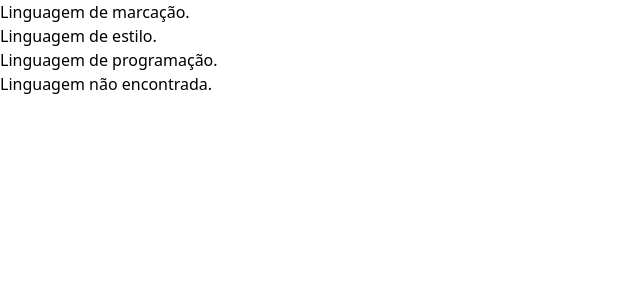
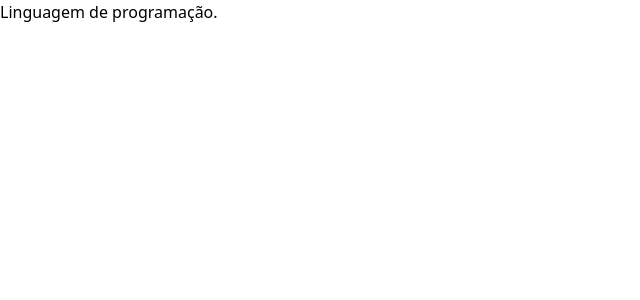
Before and after one commit to Buenohy/angular-basico, an Angular app: page / in a window 1280 px wide. Shown: the top 300 px of the page, without its empty margins (0-640 px from the left). Built offline with nearby package versions, Linux system fonts and the light colour scheme.

Commit message:
feat: switch with componente06

```diff
--- a/src/app/componente06/componente06.html
+++ b/src/app/componente06/componente06.html
@@ -1,6 +1,9 @@
-<div>
-  <p>Linguagem de marcação.</p>
-  <p>Linguagem de estilo.</p>
-  <p>Linguagem de programação.</p>
-  <p>Linguagem não encontrada.</p>
-</div>
+@switch (linguagem){ @case ('HTMl') {
+<p>Linguagem de marcação</p>
+} @case ('CSS') {
+<p>Linguagem de estilo.</p>
+} @case ('JS') {
+<p>Linguagem de programação.</p>
+} @default {
+<p>Linguagem não encontrada.</p>
+} }
--- a/src/app/componente06/componente06.ts
+++ b/src/app/componente06/componente06.ts
@@ -8,5 +8,5 @@ import { Component } from '@angular/core';
 })
 export class Componente06 {
   // Variável contendo uma linguagem (HTML, CSS, JS)
-  linguagem: string = 'HTML';
+  linguagem: string = 'JS';
 }
```
